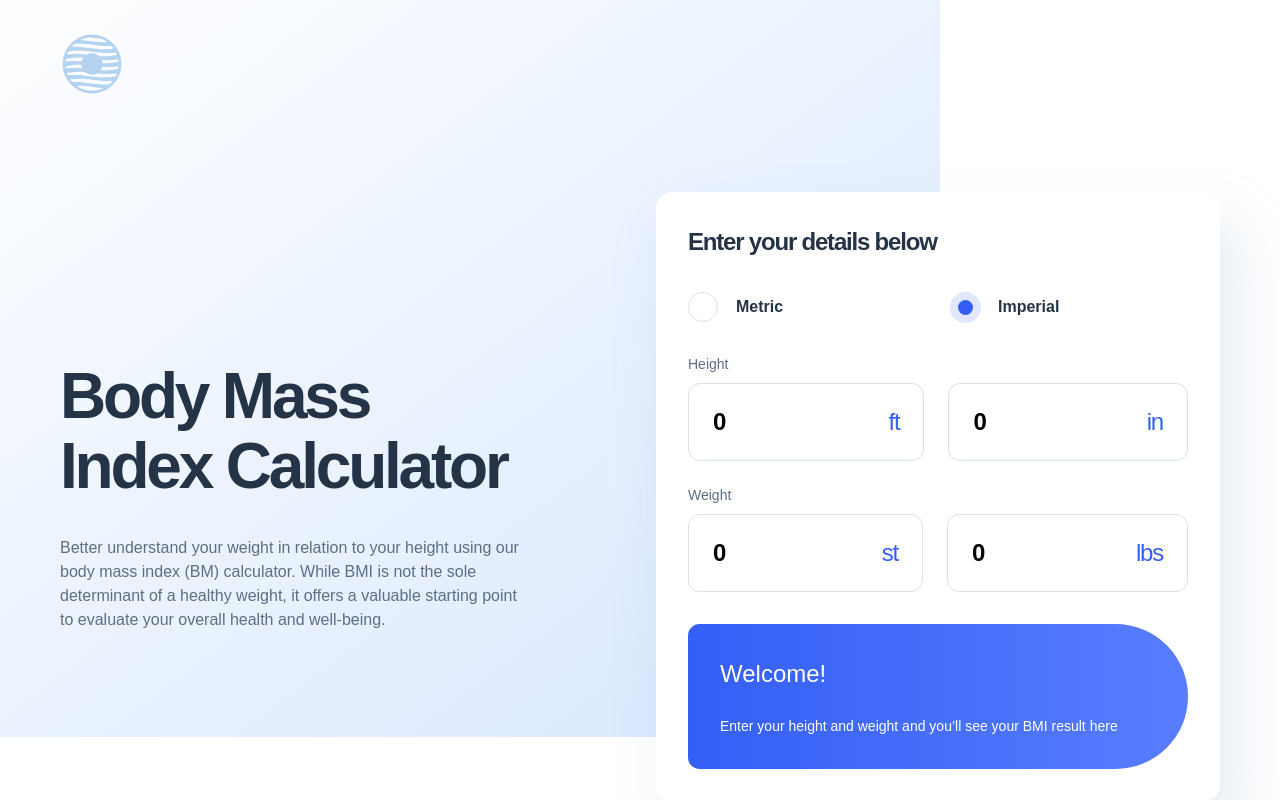
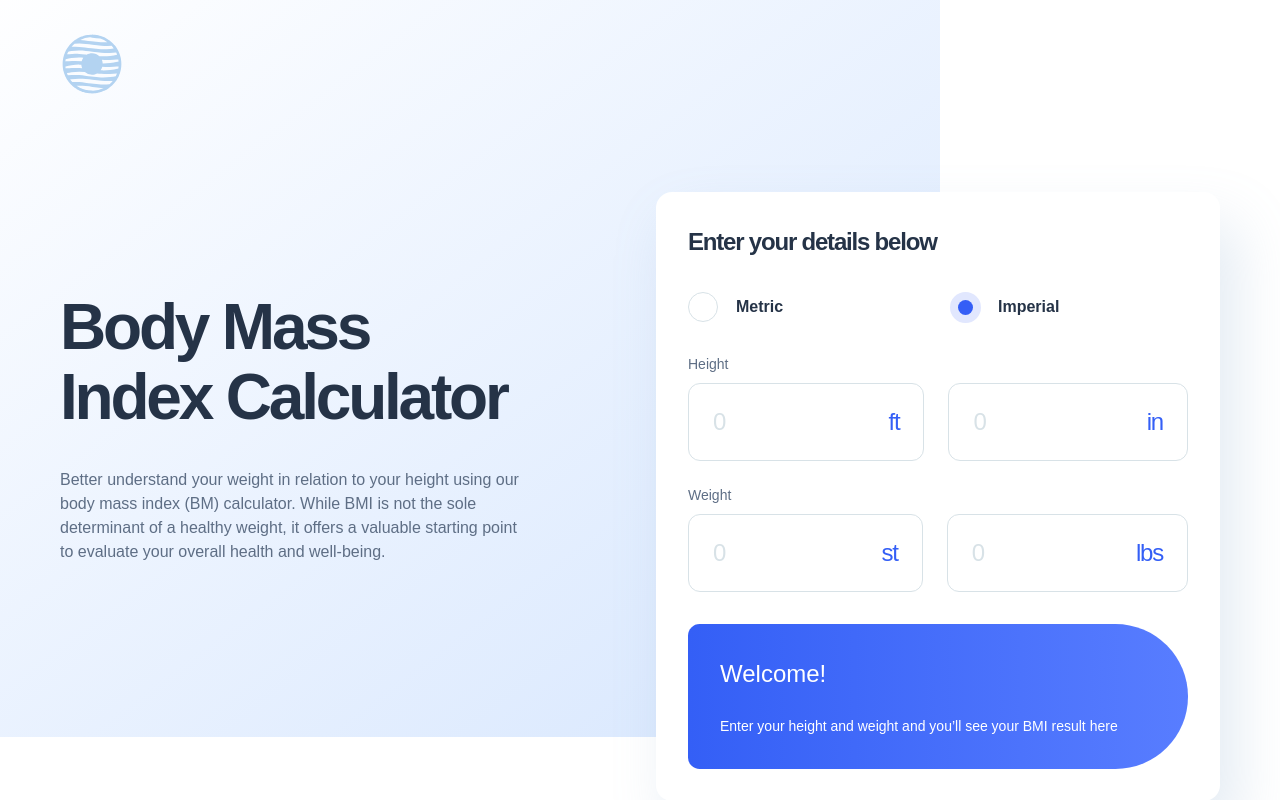
Before and after one commit to agneslai/bmi-calculator, a Next.js app: page / in a window 1280 px wide. Shown: the top 800 px of the page. Built offline with nearby package versions, Linux system fonts and the light colour scheme.

Commit message:
feat: updated styles

```diff
--- a/components/CustomInput.tsx
+++ b/components/CustomInput.tsx
@@ -17,7 +17,7 @@ const CustomInput = ({ label, value, unit, onChange }: Props) => {
           value={value}
           onChange={onChange}
           name={label || unit}
-          className='w-full outline-none text-[24px] font-semibold'
+          className={`w-full outline-none text-[24px] font-semibol ${value === 0 ? 'text-grey' : 'text-dark-blue'}`}
           min={0}
         />
         <p className='text-blue font-semiBold text-[24px] -tracking-5'>{unit}</p>
--- a/components/SectionHero.tsx
+++ b/components/SectionHero.tsx
@@ -6,8 +6,8 @@ const SectionHero = () => {
   return (
     <section className="section-grid section-padding">
       <div className="col-span-5">
-        <div className="flex flex-col justify-center items-center h-full">
-          <h1 className="text-dark-blue title text-[64px]">Body Mass Index Calculator</h1>
+        <div className="flex flex-col items-center h-full">
+          <h1 className="text-dark-blue title text-[64px] mt-[100px]">Body Mass Index Calculator</h1>
           <p className="text-blue-grey">Better understand your weight in relation to your height using our body mass index (BM) calculator. While BMI is not the sole determinant of a healthy weight, it offers a valuable starting point to evaluate your overall health and well-being.</p>
         </div>
       </div>
```
